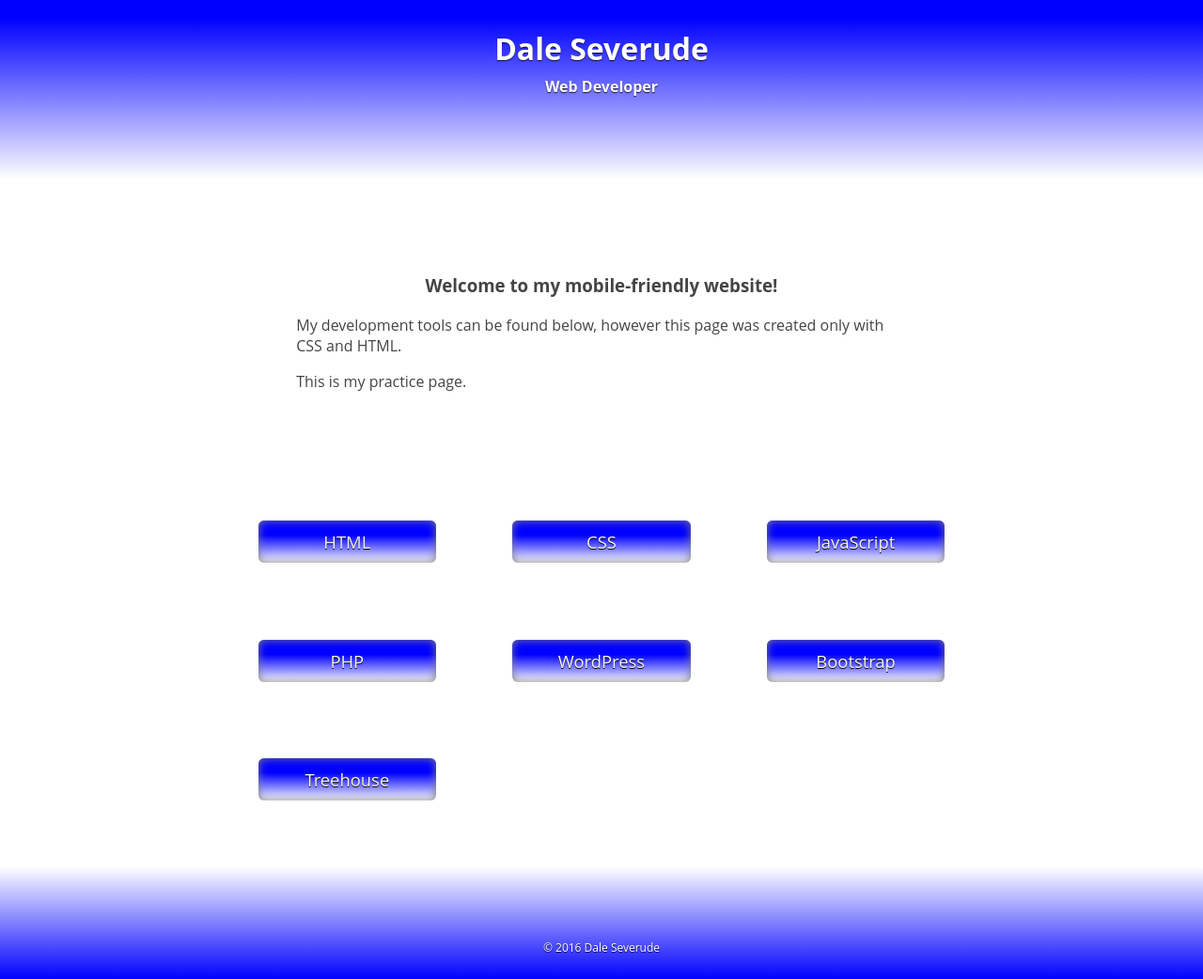
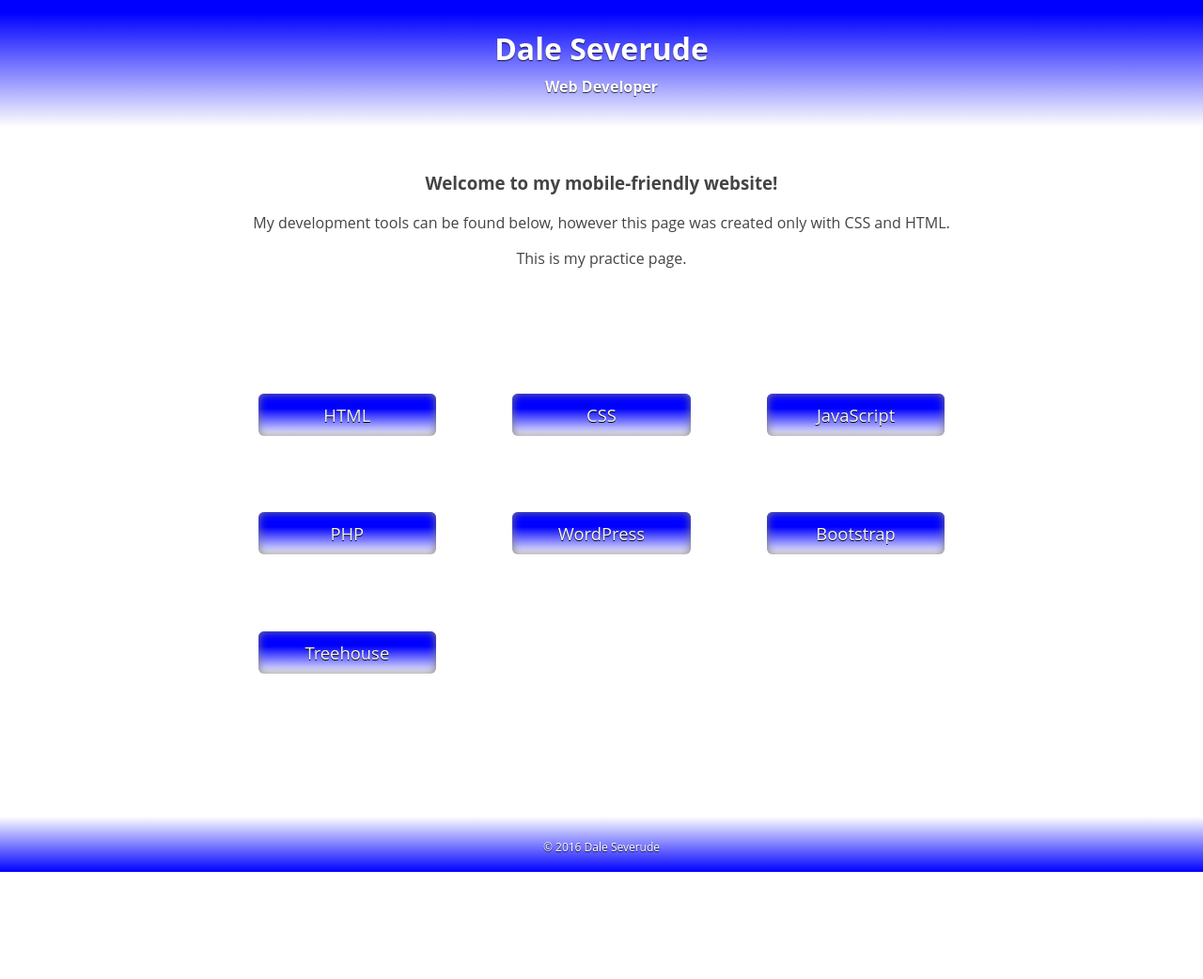
Before and after one commit to severude/severude.github.io, a plain HTML site: page index.html in a window 1280 px wide. Shown: the whole page at 94% size. After the commit the page ends 928 px from the top, so only its background shows below. Drawn offline with Linux system fonts and the light colour scheme.

Commit message:
refactor layout

```diff
--- a/index.html
+++ b/index.html
@@ -16,21 +16,19 @@
     </script>
  </head>
  <body>
-    <div class="content">
-        <header>
-            <a href="index.html" class="logo">
+    <div class="wrap">
+        <header class="main-header">
+            <div class="heading clearfix">
                <h1><strong>Dale Severude</strong></h1>
                <h2><strong>Web Developer</strong></h2>
-               <br><br><br><br>
-            </a>
+            </div>
         </header>
-        <div class="wrapper">
-            <div class="comment">
-                <h3 class="intro">Welcome to my mobile-friendly website!</h3>
+        <div class="content">
+            <h3>Welcome to my mobile-friendly website!</h3>
             <p>My development tools can be found below, however this page was created only with CSS and HTML.</p>
             <p>This is my practice page.</p>
         </div>
-            <div class="container">
+        <div class="container clearfix">
             <ul class="my-buttons">
                 <li><a href="https://developer.mozilla.org/en-US/docs/Web/HTML">HTML</a></li>
                 <li><a href="https://developer.mozilla.org/en-US/docs/Web/CSS">CSS</a></li>
@@ -42,8 +40,7 @@
             </ul>
         </div>
     </div>
-    </div>
-    <footer class="footer">
+    <footer class="footer-content">
         <p>&copy; 2016 Dale Severude</p>
     </footer>
  </body>
--- a/style.css
+++ b/style.css
@@ -2,51 +2,52 @@
     box-sizing: border-box;
 }
 
+h1,
+h2 {
+    margin: 0;
+    color: #fff;
+    font-weight: normal;
+}
+h1 {
+    font-size: 2em;
+    padding-top: 30px;
+    padding-bottom: 8px;
+}
+h2 {
+    font-size: 1em;
+}
 body {
     font-family: 'Open Sans', sans-serif;
+    padding-top: 125px;  /* 125px is the height of the header*/
 }
-header {
+.wrap{
+    min-height: calc(100vh - 56px);  /* 56px is the height of the footer*/
+}
+.main-header {
+    position: fixed;
+    width: 100%;
+    top: 0;
+}
+.heading {
     margin: 0 auto;
     text-shadow: 0 1px 1px rgba(0,0,0,.8);
     background: no-repeat;
     background-image: linear-gradient(blue 0%, blue 10%, white 100%);
-}
-a {
-    text-decoration: none;
-}
-h1 {
-    margin: 0;
-    padding-top: 30px;
-    padding-bottom: 8px;
-    font-weight: normal;
-    font-size: 2.0em;
-    color: #fff;
-}
-h2 {
-    margin: 0;
-    font-weight: normal;
-    font-size: 1.0em;
-    color: #fff;
+    text-align: center;
+    padding-bottom: 2em;
 }
 .content {
-    min-height: calc(100vh - 123px);
-}
-.logo {
     text-align: center;
-}
-.wrapper {
     max-width: 940px;
     margin: 0 auto;
-    padding: 0 5%;
-}
-.intro {
-    text-align: center;
-}
-.comment {
-    margin: 5%;
-    padding: 5%;
+    padding: 3% 5%;
     color: #444;
     font-size: 1em;
+}
+.container {
+    max-width: 940px;
+    margin: 0 auto;
+    padding: 3% 5%;
 }
 .my-buttons {
     margin: 0 auto;
@@ -59,6 +60,7 @@ h2 {
     margin: 5% 7.5%;
 }
 .my-buttons a {
+    text-decoration: none;
     text-align: center;
     display: block;
     padding: 10px 10px;
@@ -73,17 +75,21 @@ h2 {
     color: blue;
     background: whitesmoke;
 }
-.footer {
-    clear: left;
+.footer-content {
     margin: 0 auto;
-    padding-top: 7.5%;
-    padding-bottom: 1%;
+    padding-top: 1em;
+    padding-bottom: .5em;
     color: white;
     font-size: .75em;
     text-align: center;
     text-shadow: 0 1px 1px rgba(0,0,0,.8);
     background: no-repeat;
-    background-image: linear-gradient(white 0%, white 20%, blue 100%);
+    background-image: linear-gradient(white 0%, blue 100%);
+}
+.clearfix::after {
+	content: " ";
+	display: table;
+	clear: both;
 }
 
 @media screen and (max-width: 479px) {
```
Lines whose indentation alone changed are shown as unchanged.
